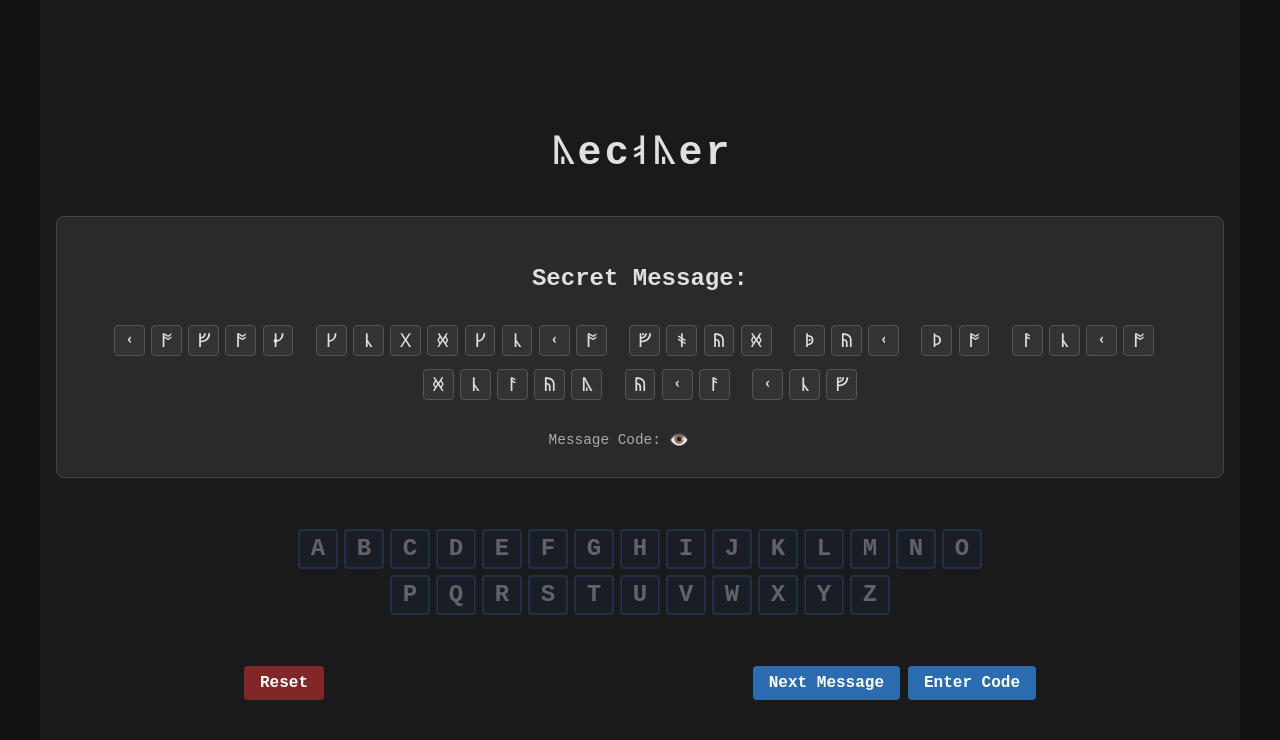
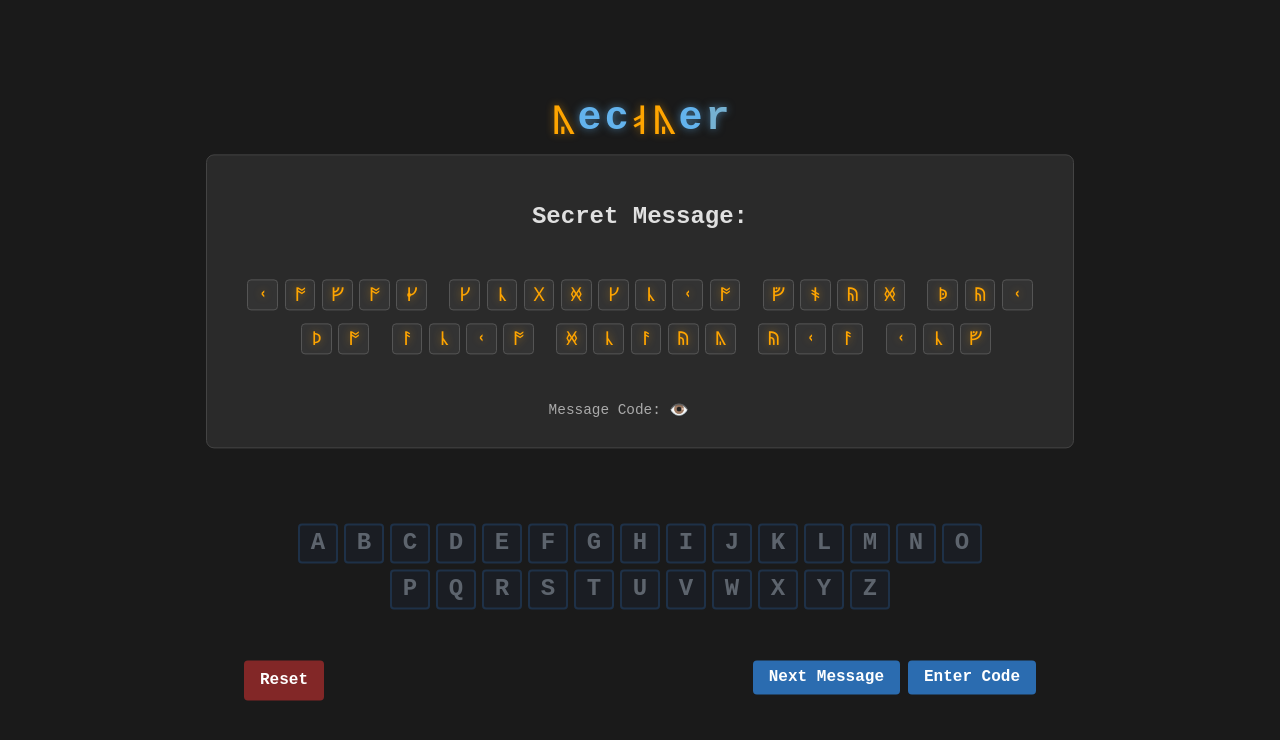
Before and after one commit to Vincent-Mattana/Decoder, a React (Vite) app: page / in a window 1280 px wide. Shown: the top 740 px of the page. Built offline with nearby package versions, Linux system fonts and the light colour scheme.

Commit message:
UI Refinement

```diff
--- a/src/components/cipherDecoder.css
+++ b/src/components/cipherDecoder.css
@@ -9,12 +9,15 @@ body, html {
   background-color: #1a1a1a;
   color: #e0e0e0;
   overflow: hidden;
+  border: none;
+  outline: none;
 }
 
 .dark-mode {
   background-color: #1a1a1a;
   color: #e0e0e0;
   border: none;
+  outline: none;
 }
 
 /* Main container */
@@ -22,13 +25,14 @@ body, html {
   width: 100%;
   max-width: 1200px;
   margin: 0 auto;
-  padding: 1rem;
+  padding: 0 1rem;
   text-align: center;
   position: relative;
   display: flex;
   flex-direction: column;
   justify-content: center;
   align-items: center;
+  min-height: 100vh;
   height: 100vh;
   font-family: 'Courier New', Courier, monospace;
   background-color: #1a1a1a;
@@ -43,19 +47,59 @@ body, html {
   outline: none;
 }
 
+/* Root element fixes */
+#root {
+  background-color: #1a1a1a;
+  height: 100%;
+  width: 100%;
+  border: none;
+  overflow: hidden;
+}
+
+/* App container */
+.app-container {
+  width: 100%;
+  height: 100vh;
+  display: flex;
+  justify-content: center;
+  align-items: center;
+  background-color: #1a1a1a;
+  overflow: hidden;
+  border: none;
+  margin: 0;
+  padding: 0;
+}
+
 /* Title */
 .animated-title {
   font-size: 2.5rem;
-  margin-bottom: 1rem;
-  position: relative;
+  margin-bottom: 2rem;
+  position: absolute;
+  top: 8vh;
   cursor: pointer;
   user-select: none;
+  height: 3.5rem;
+  display: flex;
+  align-items: center;
+  justify-content: center;
+  width: 100%;
 }
 
 .title-letter {
   display: inline-block;
   padding: 0 0.1rem;
   transition: all 0.3s ease;
+}
+
+.title-letter.runic {
+  font-family: 'Noto Sans Runic', 'Segoe UI Historic', 'Code2001', 'Junicode', 'Andagii', sans-serif;
+  animation: runeGlow 2s infinite;
+  color: #ffa500;
+}
+
+.title-letter.standard {
+  color: #63b3ed;
+  text-shadow: 0 0 8px rgba(99, 179, 237, 0.6);
 }
 
 .title-letter.runic,
@@ -76,16 +120,36 @@ body, html {
   font-weight: bold;
 }
 
+/* Main contents container - create a wrapper for the message and keyboard */
+.main-content {
+  display: flex;
+  flex-direction: column;
+  justify-content: center;
+  align-items: center;
+  width: 100%;
+  max-width: 900px;
+  position: absolute;
+  top: 50%;
+  left: 50%;
+  transform: translate(-50%, -45%); /* Slightly higher than true center */
+  padding: 0 1rem;
+  box-sizing: border-box;
+}
+
 /* Message container */
 .message-container {
   width: 100%;
-  margin: 1.5rem 0;
+  margin: 0 0 3rem 0;
   padding: 1.5rem;
   border-radius: 8px;
   position: relative;
   background-color: #2a2a2a;
   border: 1px solid #444;
   box-sizing: border-box;
+  min-height: 200px;
+  display: flex;
+  flex-direction: column;
+  justify-content: center;
 }
 
 .message {
@@ -97,12 +161,20 @@ body, html {
   gap: 0.5rem 0.25rem;
   padding: 0.5rem;
   max-width: 100%;
+  min-height: 80px;
+}
+
+[data-symbol-set="runic"] .letter:not(.mapped) {
+  animation: runeGlow 2s infinite;
+  color: #ffa500;
+  font-family: 'Noto Sans Runic', 'Segoe UI Historic', 'Code2001', 'Junicode', 'Andagii', sans-serif;
 }
 
 .message-word {
   display: flex;
   white-space: nowrap;
   margin-bottom: 0.25rem;
+  min-height: 1.8rem;
 }
 
 .space-character {
@@ -201,6 +273,7 @@ body, html {
   width: 100%;
   max-width: 800px;
   margin: 0 auto;
+  min-height: 150px;
 }
 
 .alphabet {
@@ -289,6 +362,7 @@ body, html {
   justify-content: space-between;
   width: 100%;
   margin-top: 1.5rem;
+  min-height: 40px;
 }
 
 .action-button {
@@ -358,6 +432,7 @@ body, html {
   height: 100%;
   pointer-events: none;
   z-index: 999;
+  background-color: transparent;
 }
 
 /* Success message - hide */
@@ -472,3 +547,43 @@ body, html {
   50% { text-shadow: 0 0 12px rgba(255, 165, 0, 0.7); }
   100% { text-shadow: 0 0 8px rgba(255, 165, 0, 0.4); }
 }
+
+/* Responsive adjustments */
+@media (max-height: 700px) {
+  .animated-title {
+    top: 5vh;
+    margin-bottom: 1rem;
+    font-size: 2rem;
+  }
+
+  .main-content {
+    transform: translate(-50%, -48%);
+  }
+
+  .message-container {
+    margin: 0 0 2rem 0;
+    min-height: 180px;
+  }
+}
+
+@media (max-height: 600px) {
+  .animated-title {
+    top: 3vh;
+    margin-bottom: 0.5rem;
+    font-size: 1.8rem;
+  }
+
+  .main-content {
+    transform: translate(-50%, -49%);
+  }
+
+  .message-container {
+    margin: 0 0 1.5rem 0;
+    min-height: 160px;
+    padding: 1rem;
+  }
+
+  .controls {
+    min-height: 130px;
+  }
+}
--- a/src/components/cipherDecoder.tsx
+++ b/src/components/cipherDecoder.tsx
@@ -450,6 +450,7 @@ export function CipherDecoder() {
             </>
           )}
 
+          <div className="main-content">
             <div className="message-container">
               <h2>Secret Message:</h2>
               <div className={`message encoded ${isDecoded ? 'message-solved' : ''}`} data-symbol-set="runic">
@@ -567,6 +568,7 @@ export function CipherDecoder() {
             </div>
           </div>
         </div>
+      </div>
     </>
   );
 }
```
Lines whose indentation alone changed are shown as unchanged.
